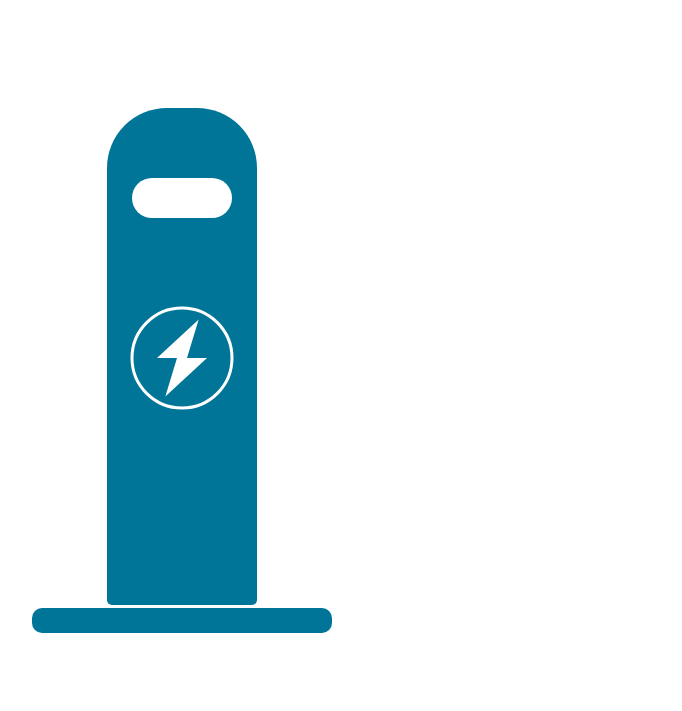
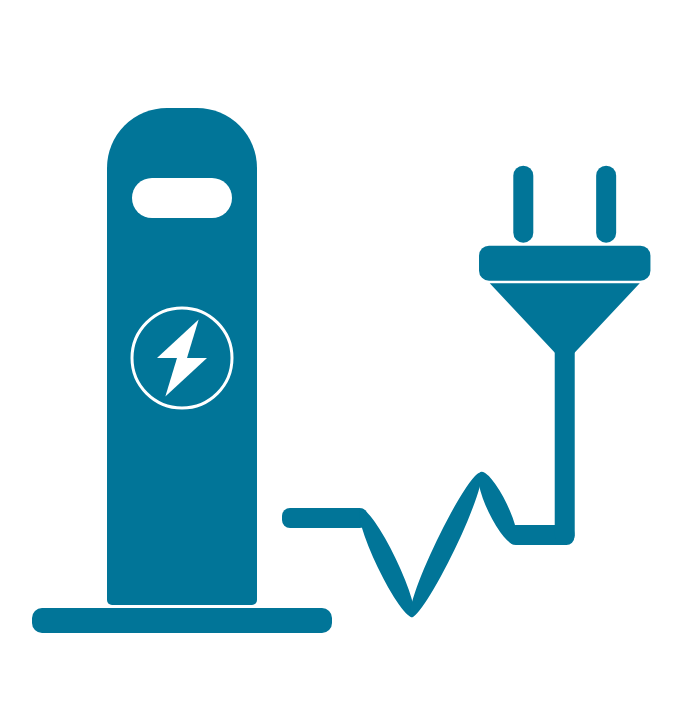
Before and after one commit to F4ntasy1/cg, a plain HTML site: page lw1/task2/html.html in a window 1280 px wide. Shown: the whole page, without its empty margins (76-758 px from the left). Drawn offline with Linux system fonts and the light colour scheme.

Commit message:
lw1: доделал 2 задание

```diff
--- a/lw1/task2/html.html
+++ b/lw1/task2/html.html
@@ -7,7 +7,7 @@
     <title>Document</title>
 </head>
 <body>
-    <canvas id="canvas" width="700px" height="700px"></canvas>
+    <canvas id="canvas" width="800px" height="800px"></canvas>
     <script src='./js.js'></script>
 </body>
 </html>
--- a/lw1/task2/js.js
+++ b/lw1/task2/js.js
@@ -1,6 +1,9 @@
-const STATION_COLOR = '#017598'
+const COLOR = '#017598'
 const STATION_WIDTH = 300
 const STATION_HEIGHT = 500
+
+const SOCKET_WIDTH = 600
+const SOCKET_HEIGHT = 400
 
 function getCanvasContext() {
     const canvas = document.getElementById('canvas')
@@ -41,9 +44,9 @@ function drawTriangle(context, triangle, isStroke) {
     }
 }
 
-function drawStation(context, x, y) {
-    // 1. Основание
-    context.fillStyle = STATION_COLOR
+function drawStationLayout(context, x, y) {
+    context.fillStyle = COLOR
+    // Основание
     drawRect(context, {x: x, y: y + STATION_HEIGHT,
         width: STATION_WIDTH, height: 25, radius: 10})
     // Основной прямоугольник
@@ -51,18 +54,21 @@ function drawStation(context, x, y) {
         height: STATION_HEIGHT - 3, radius: 60})
     drawRect(context, {x: x + STATION_WIDTH / 4, y: y + STATION_HEIGHT / 2,
         width: STATION_WIDTH / 2, height: STATION_HEIGHT / 2 - 3, radius: 5})
-
-    // 2. Верхняя панель
+    // Верхняя панель
     context.fillStyle = '#fff'
     drawRect(context, {x: x + STATION_WIDTH / 3, y: y + 70, width: STATION_WIDTH / 3,
         height: 40, radius: 30})
+}
 
-    // 3. Значок
+function drawStationIcon(context, x, y) {
+    const radius = STATION_WIDTH / 6
+
     context.strokeStyle = '#fff'
     context.lineWidth = 3
-    const radius = STATION_WIDTH / 6
+    // 1. Обводка
     drawEllipse(context, {x: x + STATION_WIDTH / 2, y: y + STATION_HEIGHT / 2,
         rx: radius, ry: radius}, true)
+    // 2. Значок
     drawTriangle(context, {
         p1: {x: x + STATION_WIDTH / 2 + 5, y: y + STATION_HEIGHT / 2},
         p2: {x: x + STATION_WIDTH / 2 - radius / 2, y: y + STATION_HEIGHT / 2},
@@ -75,9 +81,63 @@ function drawStation(context, x, y) {
     })
 }
 
+function drawStation(context, x, y) {
+    drawStationLayout(context, x, y)
+    drawStationIcon(context, x, y)
+}
+
+function drawCable(context, x, y) {
+    drawRect(context, {x: x, y: y + SOCKET_HEIGHT,
+        width: SOCKET_WIDTH / 7, height: 20, radius: 8})
+    drawEllipse(context, {x: x + SOCKET_WIDTH / 7 + 19, y: y + SOCKET_HEIGHT + 55,
+        rx: 10, ry: 60, angle: -Math.PI / 7})
+    drawEllipse(context, {x: x + SOCKET_WIDTH / 7 + 78, y: y + SOCKET_HEIGHT + 37,
+        rx: 10, ry: 80, angle: Math.PI / 7})
+    drawEllipse(context, {x: x + SOCKET_WIDTH / 7 + 130, y: y + SOCKET_HEIGHT,
+        rx: 10, ry: 40, angle: -Math.PI / 7})
+    drawRect(context, {x: x + SOCKET_WIDTH / 7 + 140, y: y + SOCKET_HEIGHT + 17,
+        width: SOCKET_WIDTH / 9, height: 20, radius: 8})
+    drawRect(context, {x: x + SOCKET_WIDTH / 2.2, y: y + SOCKET_HEIGHT / 1.7,
+        width: 20, height: SOCKET_HEIGHT / 2, radius: 8})
+}
+
+function drawPlugPart(context, x, y) {
+    drawRect(context, {x: x, y: y, width: 20, height: 77, radius: 15})
+}
+
+function drawPlug(context, x, y) {
+    const plugWidth = SOCKET_WIDTH / 3.5
+
+    const plugCenterX = x + SOCKET_WIDTH / 2.2 + 10
+    const plugStartX = plugCenterX - SOCKET_WIDTH / 7
+    const plugEndX = plugStartX + plugWidth
+
+    const plugBottomY = y + SOCKET_HEIGHT / 1.7 + 20
+    const plugTopY = plugBottomY - SOCKET_HEIGHT / 3.4
+
+    // 1. Вилка
+    drawTriangle(context, {
+        p1: {x: plugCenterX, y: plugBottomY},
+        p2: {x: plugCenterX - SOCKET_WIDTH / 8, y: plugBottomY - SOCKET_HEIGHT / 5},
+        p3: {x: plugCenterX + SOCKET_WIDTH / 8, y: plugBottomY - SOCKET_HEIGHT / 5}
+    })
+    drawRect(context, {x: plugStartX, y: plugTopY,
+        width: plugWidth, height: 35, radius: 10})
+    // 2. Части вилки
+    drawPlugPart(context, plugStartX + plugWidth / 5, plugTopY - 80)
+    drawPlugPart(context, plugEndX - plugWidth / 5 - 20, plugTopY - 80)
+}
+
+function drawSocket(context, x, y) {
+    context.fillStyle = COLOR
+    drawCable(context, x, y)
+    drawPlug(context, x, y)
+}
+
 function main() {
     const context = getCanvasContext();
     drawStation(context, 100, 100)
+    drawSocket(context, 200 + STATION_WIDTH / 2, 100)
 }
 
 main()
```
